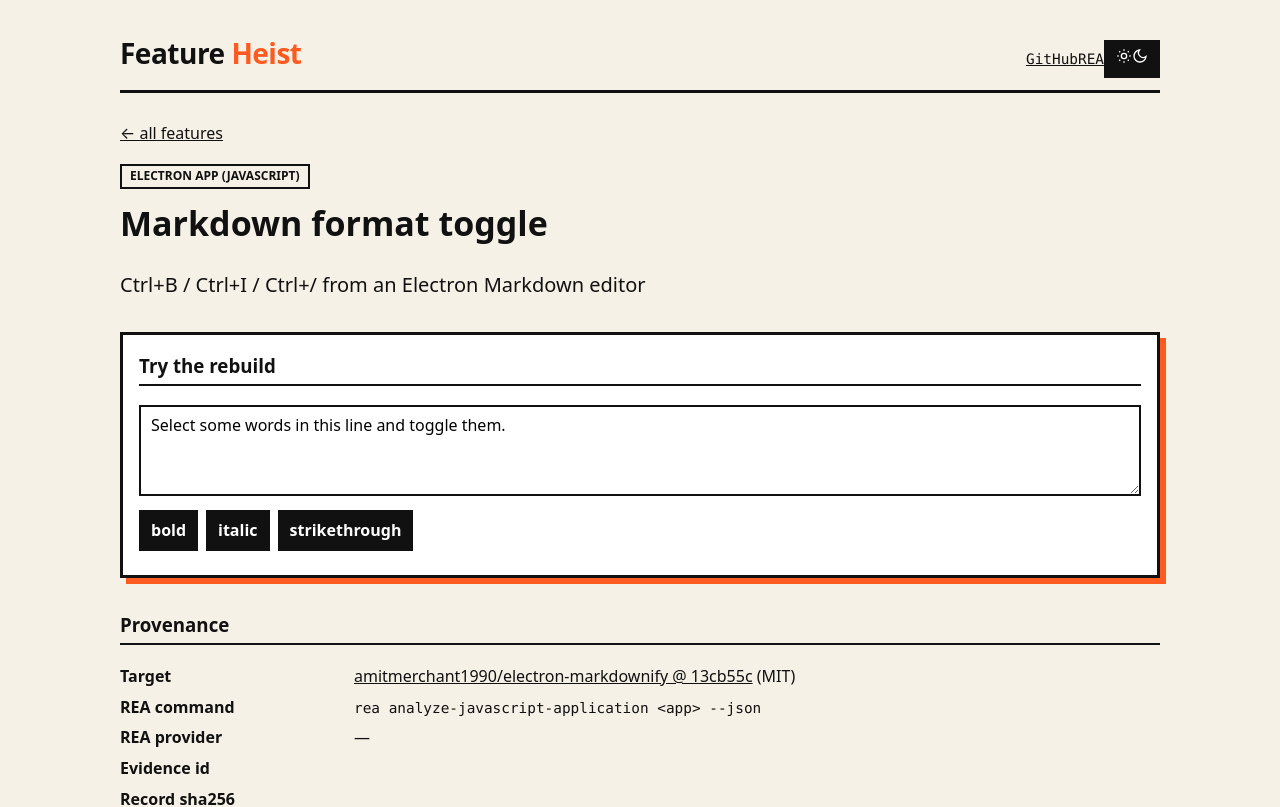
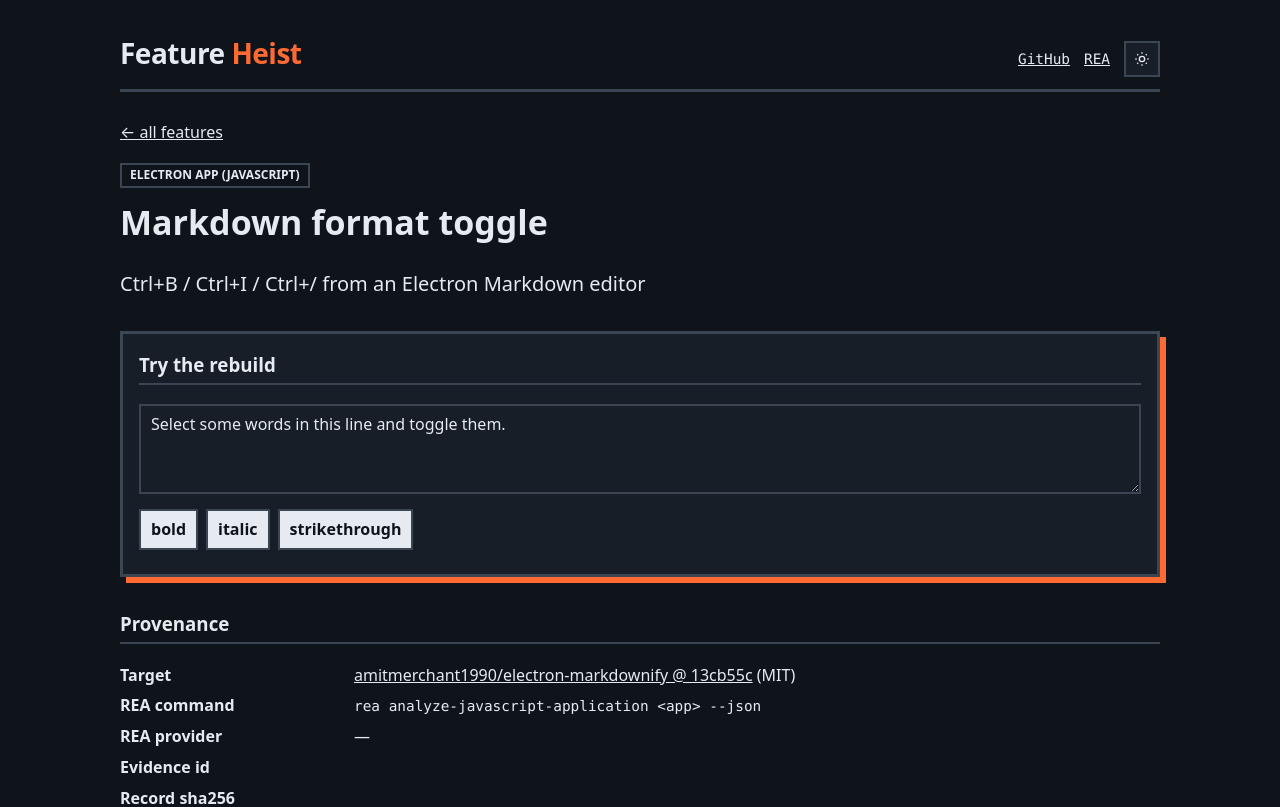
Before and after one commit to devtechedge/feature-heist, a Next.js app in the folder apps/site/: page /features/electron-markdownify-bold-italic-strikethrough-toggle in a window 1280 px wide. Shown: the top 807 px of the page. Built offline with nearby package versions, Linux system fonts and the light colour scheme.

Commit message:
style(site): theme tokens and hover-reveal overlay scrollbars

```diff
--- a/apps/site/app/globals.css
+++ b/apps/site/app/globals.css
@@ -1,4 +1,5 @@
-:root { --ink:#111; --paper:#f6f1e7; --accent:#ff5a1f; --muted:#5b5b5b; --line:#111; }
+:root, [data-theme="dark"] { --ink:#e6ebf1; --paper:#0f141a; --card:#171e27; --accent:#ff6a33; --muted:#93a0ae; --line:#3a4654; --shadow:#000; --code-bg:#0a0e13; --code-ink:#d7dee6; --btn:#e6ebf1; --btn-ink:#0f141a; --thumb:#5d6b7a; }
+[data-theme="light"] { --ink:#141a21; --paper:#e3e8ee; --card:#f1f4f7; --accent:#d9480f; --muted:#4f5b67; --line:#141a21; --shadow:#141a21; --code-bg:#141a21; --code-ink:#e3e8ee; --btn:#141a21; --btn-ink:#f1f4f7; --thumb:#8a96a3; }
 * { box-sizing: border-box; }
 body { margin:0; background:var(--paper); color:var(--ink); font: 16px/1.55 ui-sans-serif, system-ui, -apple-system, "Segoe UI", sans-serif; }
 a { color: inherit; }
@@ -8,18 +9,33 @@ header.top { display:flex; justify-content:space-between; align-items:baseline;
 header.top h1 { margin:0; font-size:28px; letter-spacing:-.5px; } header.top h1 span { color:var(--accent); }
 .lede { font-size:20px; max-width:760px; }
 .grid { display:grid; grid-template-columns:repeat(auto-fit,minmax(300px,1fr)); gap:18px; margin-top:24px; }
-.card { background:#fff; border:3px solid var(--line); box-shadow:6px 6px 0 var(--line); padding:18px; text-decoration:none; display:block; transition:transform .1s; }
+.card { background:var(--card); border:3px solid var(--line); box-shadow:6px 6px 0 var(--shadow); padding:18px; text-decoration:none; display:block; transition:transform .1s; }
 .card:hover { transform: translate(-2px,-2px); box-shadow:8px 8px 0 var(--accent); }
 .tag { display:inline-block; border:2px solid var(--line); padding:1px 8px; font-size:12px; font-weight:700; text-transform:uppercase; background:var(--paper); }
 .card h2 { margin:10px 0 6px; font-size:21px; } .muted { color:var(--muted); }
-.steps { display:grid; grid-template-columns:repeat(4,1fr); gap:10px; margin:28px 0; } .steps div { border:2px solid var(--line); padding:12px; background:#fff; }
+.steps { display:grid; grid-template-columns:repeat(4,1fr); gap:10px; margin:28px 0; } .steps div { border:2px solid var(--line); padding:12px; background:var(--card); }
 .steps b { color:var(--accent); display:block; }
-table { border-collapse:collapse; width:100%; background:#fff; } th, td { border:1px solid #bbb; padding:6px 8px; text-align:left; font-size:14px; vertical-align:top; }
+table { border-collapse:collapse; width:100%; background:var(--card); } th, td { border:1px solid var(--line); padding:6px 8px; text-align:left; font-size:14px; vertical-align:top; }
 section { margin:32px 0; } h3 { border-bottom:2px solid var(--line); padding-bottom:4px; }
-.demo { background:#fff; border:3px solid var(--line); padding:16px; box-shadow:6px 6px 0 var(--accent); }
-input, textarea, select, button { font: inherit; border:2px solid var(--line); padding:6px 10px; background:#fff; }
-button { background:var(--ink); color:#fff; cursor:pointer; font-weight:700; } button:hover { background:var(--accent); }
+.demo { background:var(--card); border:3px solid var(--line); padding:16px; box-shadow:6px 6px 0 var(--accent); }
+input, textarea, select, button { font: inherit; border:2px solid var(--line); padding:6px 10px; background:var(--card); color:var(--ink); }
+button { background:var(--btn); color:var(--btn-ink); cursor:pointer; font-weight:700; } button:hover { background:var(--accent); }
 .row { display:flex; gap:8px; flex-wrap:wrap; align-items:center; margin:8px 0; }
-pre { background:#111; color:#f6f1e7; padding:12px; overflow:auto; }
+pre { background:var(--code-bg); color:var(--code-ink); padding:12px; overflow:auto; }
 dl { display:grid; grid-template-columns:180px 1fr; gap:6px 14px; } dt { font-weight:700; }
 @media (max-width:700px){ .steps{grid-template-columns:1fr 1fr;} dl{grid-template-columns:1fr;} }
+
+/* Header actions + theme toggle */
+.actions { display:flex; gap:14px; align-items:center; }
+.theme-toggle { position:relative; width:36px; height:36px; padding:0; display:grid; place-items:center; background:var(--card); color:var(--ink); }
+.theme-toggle:hover { background:var(--card); color:var(--accent); }
+.theme-toggle .icon { position:absolute; display:grid; place-items:center; opacity:0; transform:scale(.25); filter:blur(4px); transition:opacity .3s, transform .3s, filter .3s; }
+.theme-toggle .icon.on { opacity:1; transform:scale(1); filter:blur(0); }
+
+/* Overlay scrollbars: hidden until the pane itself is hovered (html/body excluded on purpose). */
+pre, textarea, table, .scroll { scrollbar-width: thin; scrollbar-color: transparent transparent; }
+pre:hover, textarea:hover, textarea:focus-within, table:hover, .scroll:hover { scrollbar-color: var(--thumb) transparent; }
+pre::-webkit-scrollbar, textarea::-webkit-scrollbar { width:8px; height:8px; }
+pre::-webkit-scrollbar-thumb, textarea::-webkit-scrollbar-thumb { background:transparent; border-radius:8px; }
+pre:hover::-webkit-scrollbar-thumb, textarea:hover::-webkit-scrollbar-thumb { background:var(--thumb); }
+::-webkit-scrollbar-button { display:none; }
```
